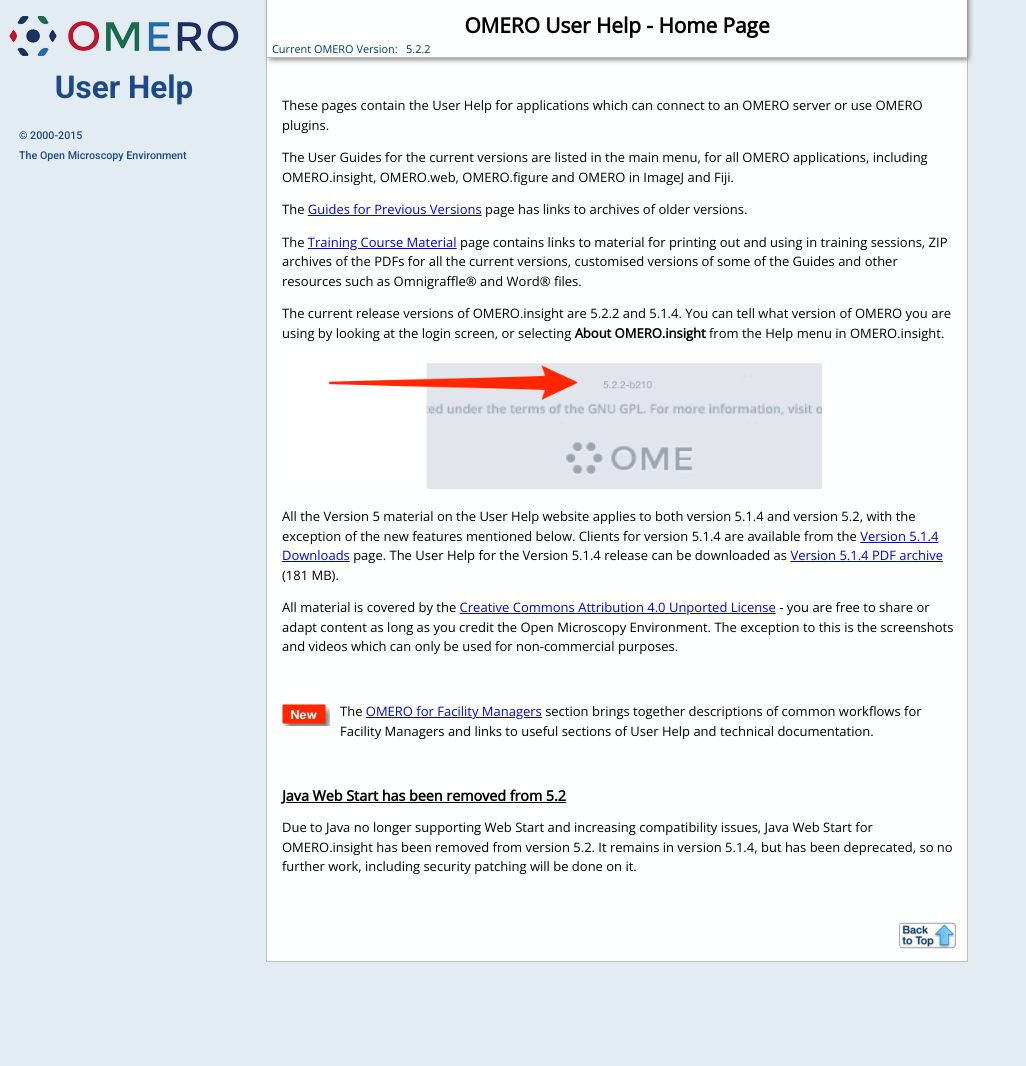
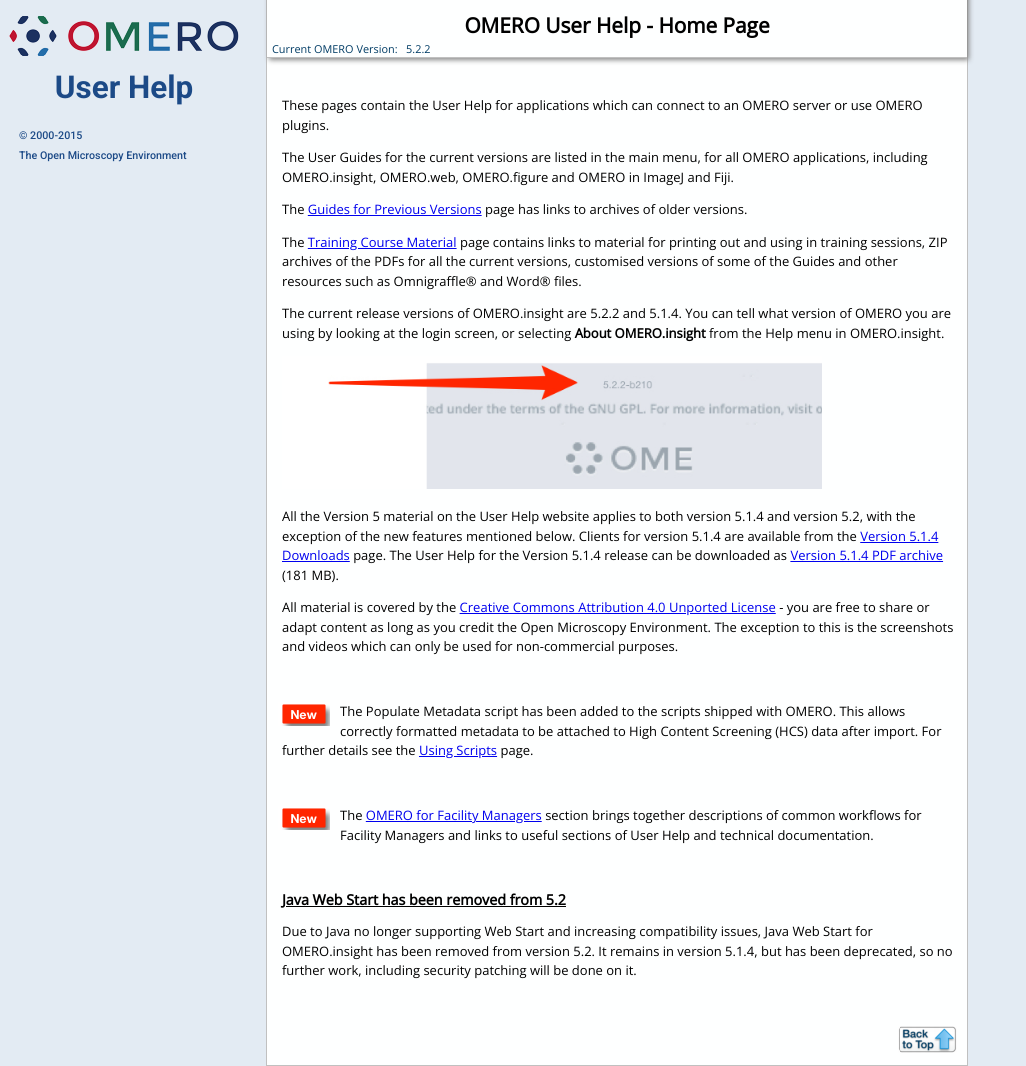
Before and after one commit to snoopycrimecop/ome-help, a Jekyll site: the page built from index.html, in a window 1280 px wide. Shown: the whole page, without its empty margins (0-1026 px from the left). Built offline with Jekyll 4.4.1, drawn with Linux system fonts in a browser that asks for light colours; Markdown is read by kramdown in place of the engine named in the settings; before the commit the page ends 962 px from its top, so only the background shows below that.

Commit message:
Add "new feature" paragraph to home page

```diff
--- a/index.html
+++ b/index.html
@@ -20,6 +20,12 @@
 <p>All the Version 5 material on the User Help website applies to both version 5.1.4 and version 5.2, with the exception of the new features mentioned below. Clients for version 5.1.4 are available from the <a href="http://downloads.openmicroscopy.org/omero/5.1.4/">Version 5.1.4 Downloads</a> page. The User Help for the Version 5.1.4 release can be downloaded as <a href="http://downloads.openmicroscopy.org/help/archives/OMERO_User_Guides_5_1_4.zip">Version 5.1.4 PDF archive</a> (181 MB).</p>
 
 <p>All material is covered by the <a href="http://creativecommons.org/licenses/by/4.0/">Creative Commons Attribution 4.0 Unported License</a> - you are free to share or adapt content as long as you credit the Open Microscopy Environment. The exception to this is the screenshots and videos which can only be used for non-commercial purposes.</p>
+
+<div class="line-block">
+  <div class="line"><br /></div> <!-- end #line -->
+</div><!-- end #line-block -->
+
+<p><img src="images/indexNew.png" alt="New flag image" class="flag-left"/> The Populate Metadata script has been added to the scripts shipped with OMERO. This allows correctly formatted metadata to be attached to High Content Screening (HCS) data after import. For further details see the <a href="scripts.html#metadata">Using Scripts</a> page.</p>
 
 <div class="line-block">
   <div class="line"><br /></div> <!-- end #line -->
```
